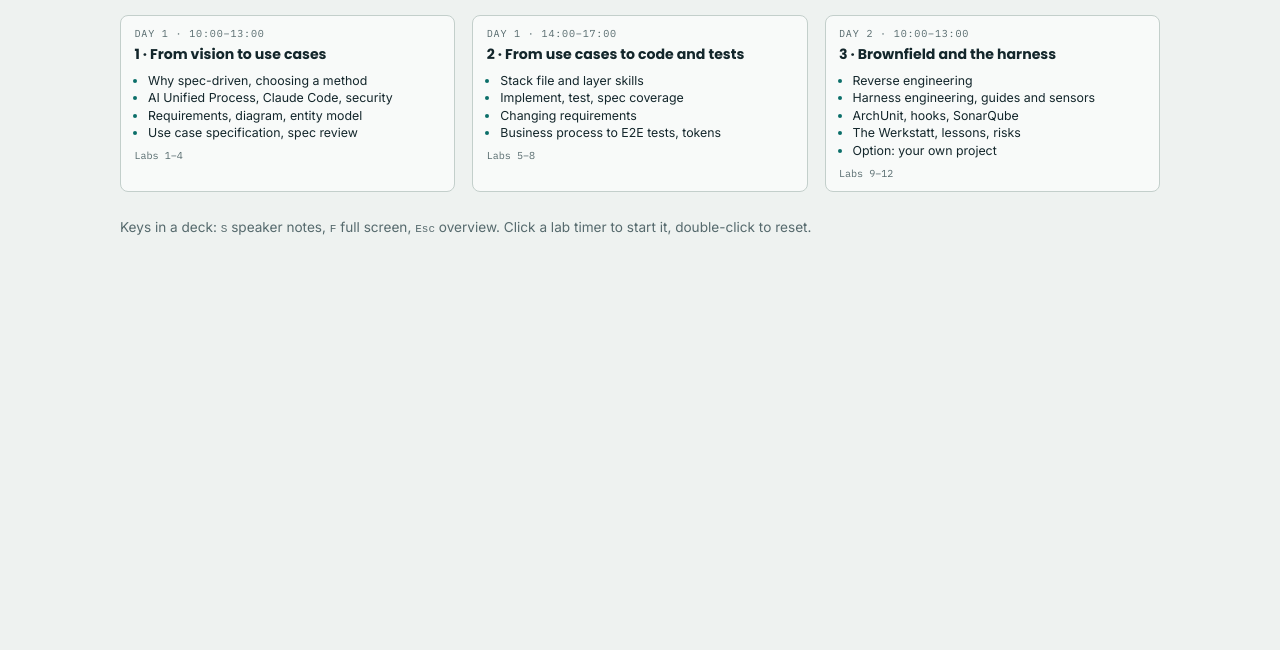
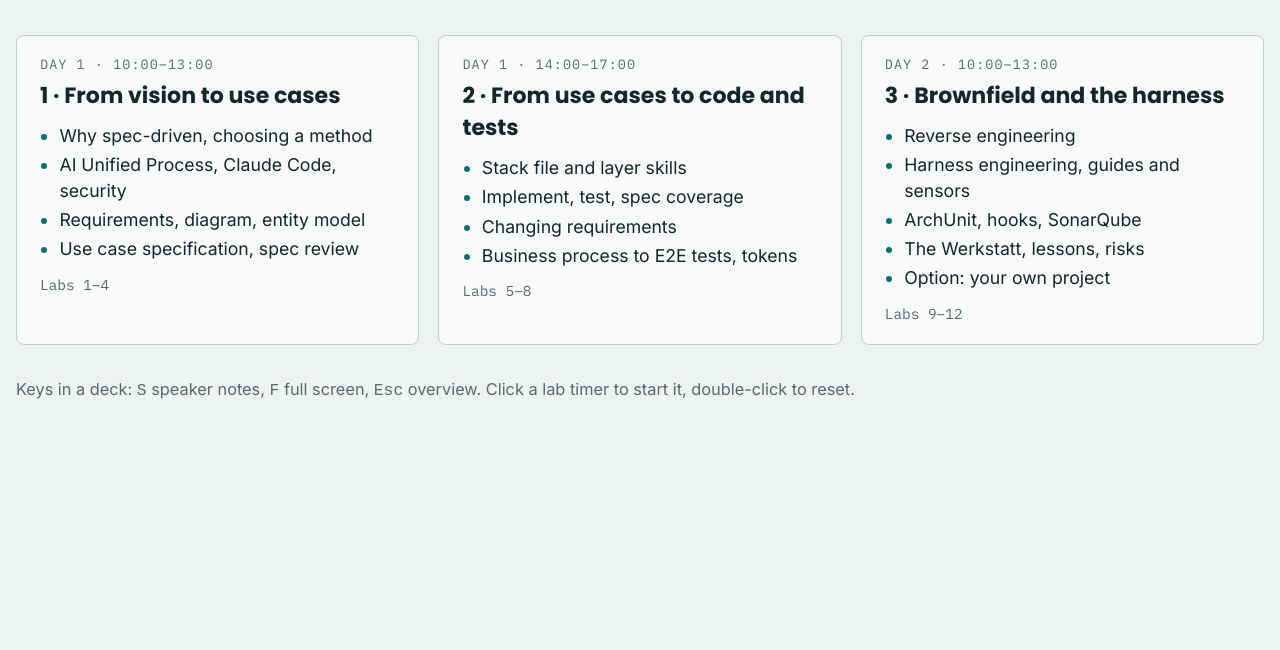
Before and after one commit to martinelli-workshops/sdd-lab, a plain HTML site: page slides/index.html in a window 1280 px wide. Shown: the part 246-896 px from the top of the page. After the commit the page ends 800 px from the top, so only its background shows below. Drawn offline with Linux system fonts and the light colour scheme.

Commit message:
Fix scroll bar and font size on the slides overview page

```diff
--- a/slides/index.html
+++ b/slides/index.html
@@ -9,11 +9,16 @@
 <link rel="stylesheet" href="https://fonts.googleapis.com/css2?family=Poppins:wght@500;600;700;800&family=Inter:wght@400;500;600;700&family=IBM+Plex+Mono:wght@400;500;600&display=swap">
 <link rel="stylesheet" href="theme.css">
 <style>
-body { font-family: var(--font-body); padding: 48px 16px; }
-main { max-width: 1040px; margin: 0 auto; }
+html, body { height: auto; }
+body { font-family: var(--font-body); font-size: clamp(17px, 1.5vw, 24px); line-height: 1.45; padding: 48px 16px; min-height: 100vh; box-sizing: border-box; }
+main { max-width: 1280px; margin: 0 auto; }
+.part-card { font-size: 1em; padding: 1em 1.2em; }
+.part-card .when { font-size: 0.7em; }
+.tag { font-size: 0.65em !important; }
 h1 { font-family: var(--font-display); font-weight: 800; font-size: clamp(2rem, 5vw, 3.2rem); line-height: 1.05; margin: 0 0 0.3em; }
 p.lead { color: var(--muted); margin: 0 0 2em; }
-.parts { font-size: 1.05rem; }
+.parts { font-size: 1em; }
+.part-card h3 { font-size: 1.15em; }
 @media (max-width: 760px) { .parts { grid-template-columns: 1fr; } }
 a.part-card { color: var(--ink); text-decoration: none; transition: border-color .15s; }
 a.part-card:hover, a.part-card:focus-visible { border-color: var(--accent); outline: none; }
```
